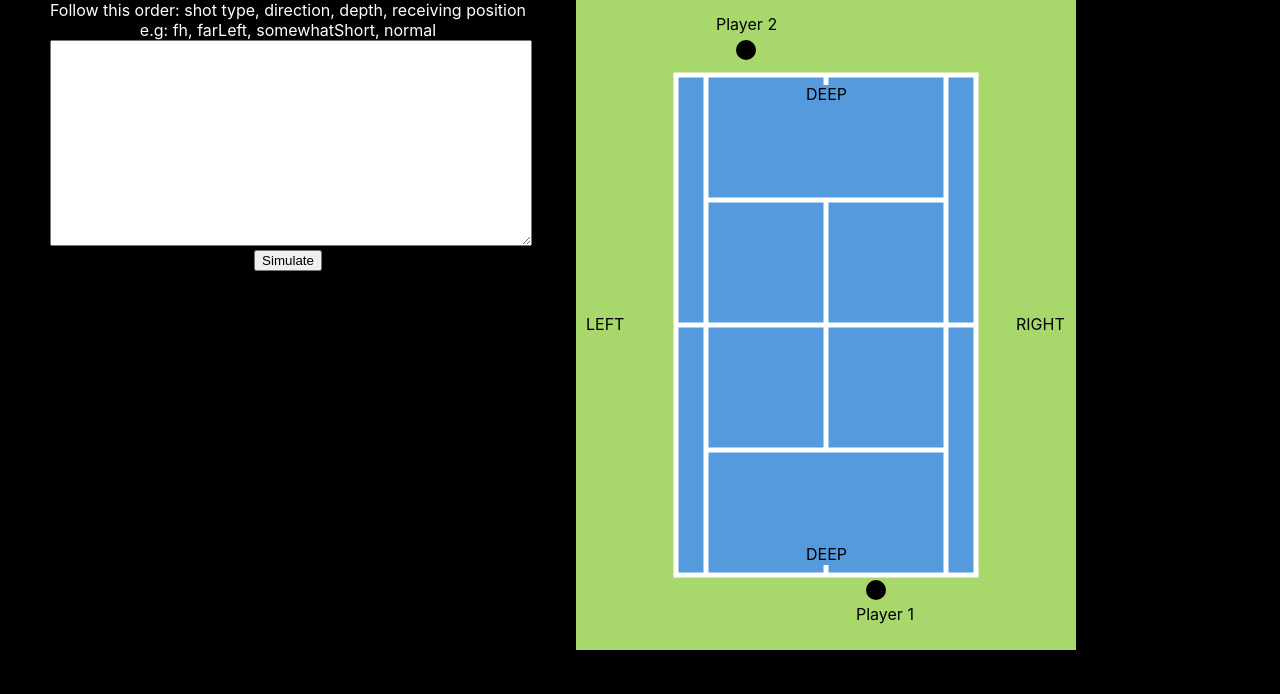
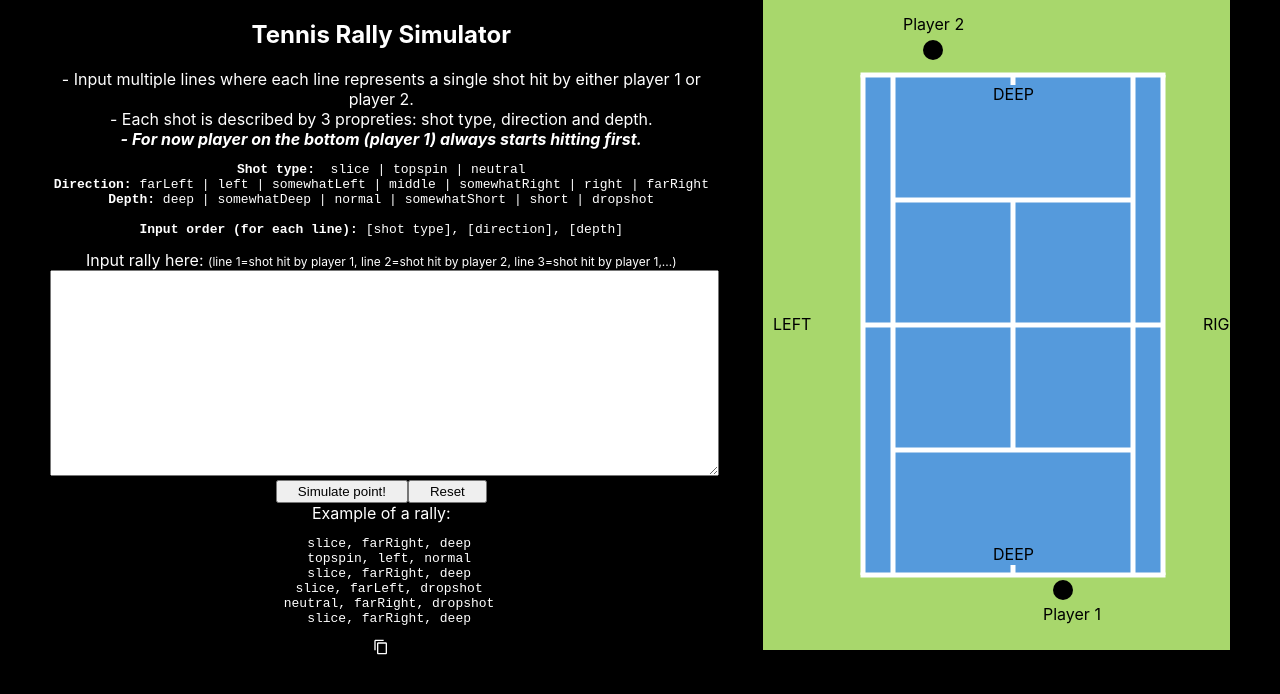
Before and after one commit to gaelduong/tennis-points-simulator, a React (Create React App) app in the folder client/: page / in a window 1280 px wide. Shown: the top 694 px of the page. Built offline with nearby package versions, Linux system fonts and the light colour scheme.

Commit message:
Polish text instructions

```diff
--- a/client/src/ShotsInputForm.js
+++ b/client/src/ShotsInputForm.js
@@ -1,11 +1,28 @@
 import React, { useState } from "react";
 import axios from "axios";
 import { filterAndBuildData } from "./Util.js";
+import { CopyToClipboard } from "react-copy-to-clipboard";
+import { MdContentCopy } from "react-icons/md";
 
 const serverUrl = "http://localhost:5000";
 
 const ShotsInputForm = ({ setFramesData, resetFrame }) => {
   const [text, setText] = useState("");
+  const [isCopied, setIsCopied] = useState(false);
+
+  const codeSnippet = `  slice, farRight, deep
+  topspin, left, normal
+  slice, farRight, deep
+  slice, farLeft, dropshot
+  neutral, farRight, dropshot
+  slice, farRight, deep`;
+
+  const onCopyText = () => {
+    setIsCopied(true);
+    setTimeout(() => {
+      setIsCopied(false);
+    }, 1000);
+  };
 
   const handleSubmit = async (e) => {
     e.preventDefault();
@@ -17,23 +34,84 @@ const ShotsInputForm = ({ setFramesData, resetFrame }) => {
         shots: shotsData,
       });
       setFramesData(data);
-      resetFrame();
     } catch (error) {
       return console.log(error);
     }
   };
+
   return (
+    <>
       <form onSubmit={handleSubmit}>
+        <h2>Tennis Rally Simulator</h2>
         <label>
-        Follow this order: shot type, direction, depth, receiving position
+          - Input multiple lines where each line represents a single shot hit by
+          either player 1 or player 2.
         </label>
-      <label>e.g: fh, farLeft, somewhatShort, normal</label>
+        <label>
+          - Each shot is described by 3 propreties: shot type, direction and
+          depth.
+        </label>
+        <label>
+          <b>
+            <i>
+              - For now player on the bottom (player 1) always starts hitting
+              first.
+            </i>
+          </b>
+        </label>
+        <pre id="input-instructions">
+          <label>
+            <b>Shot type: </b> slice | topspin | neutral
+          </label>
+          <label>
+            <b>Direction:</b> farLeft | left | somewhatLeft | middle |
+            somewhatRight | right | farRight
+          </label>
+          <label>
+            <b>Depth:</b> deep | somewhatDeep | normal | somewhatShort | short |
+            dropshot
+          </label>
+          <br></br>
+          <label>
+            <b>Input order (for each line):</b> [shot type], [direction],
+            [depth]
+          </label>
+        </pre>
+        <label>
+          Input rally here:{" "}
+          <span style={{ fontSize: "12px" }}>
+            (line 1=shot hit by player 1, line 2=shot hit by player 2, line
+            3=shot hit by player 1,...)
+          </span>
+        </label>
         <textarea
+          spellCheck="false"
           value={text}
           onChange={(e) => setText(e.target.value)}
         ></textarea>
-      <input type="submit" value="Simulate" />
+        <button onClick={handleSubmit}> Simulate point! </button>
+        <button
+          type="button"
+          onClick={() => {
+            resetFrame();
+            setText("");
+          }}
+        >
+          Reset
+        </button>
+        <label>Example of a rally:</label>
+        <div className="container">
+          <div className="code-snippet">
+            <div className="code-section">
+              <pre>{codeSnippet}</pre>
+              <CopyToClipboard text={codeSnippet} onCopy={onCopyText}>
+                <span>{isCopied ? "Copied!" : <MdContentCopy />}</span>
+              </CopyToClipboard>
+            </div>
+          </div>
+        </div>
       </form>
+    </>
   );
 };
 
```
Lines whose indentation alone changed are shown as unchanged.
